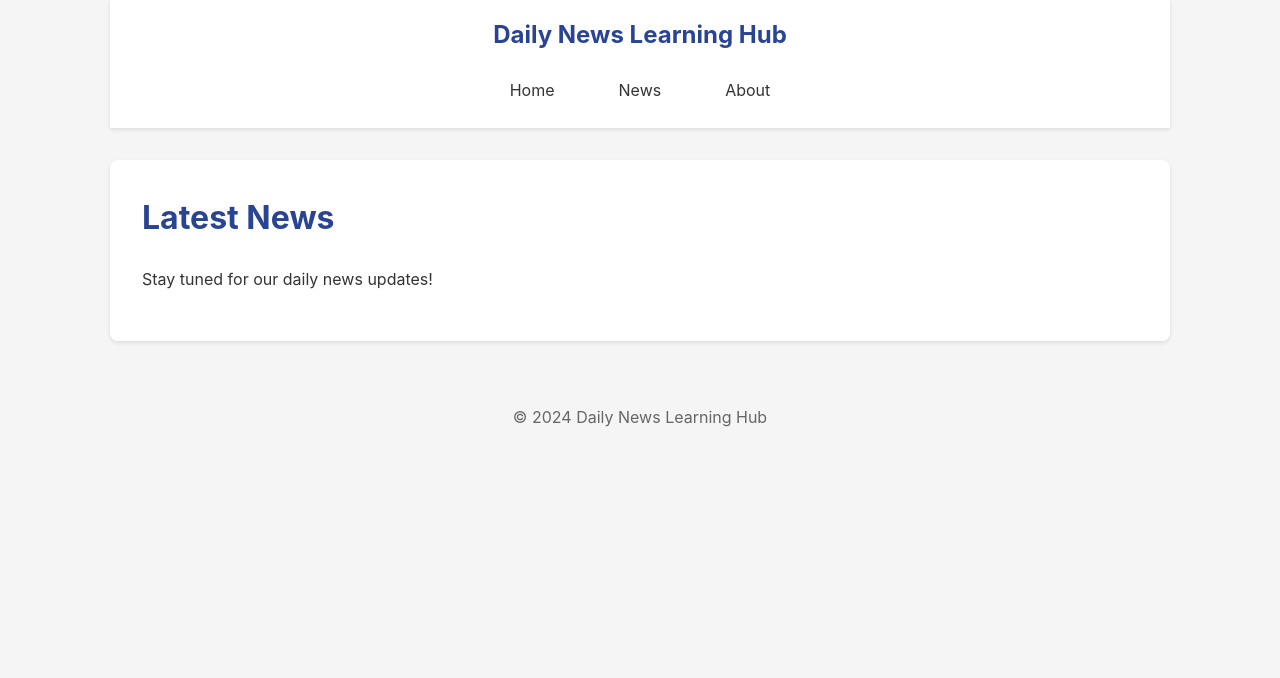
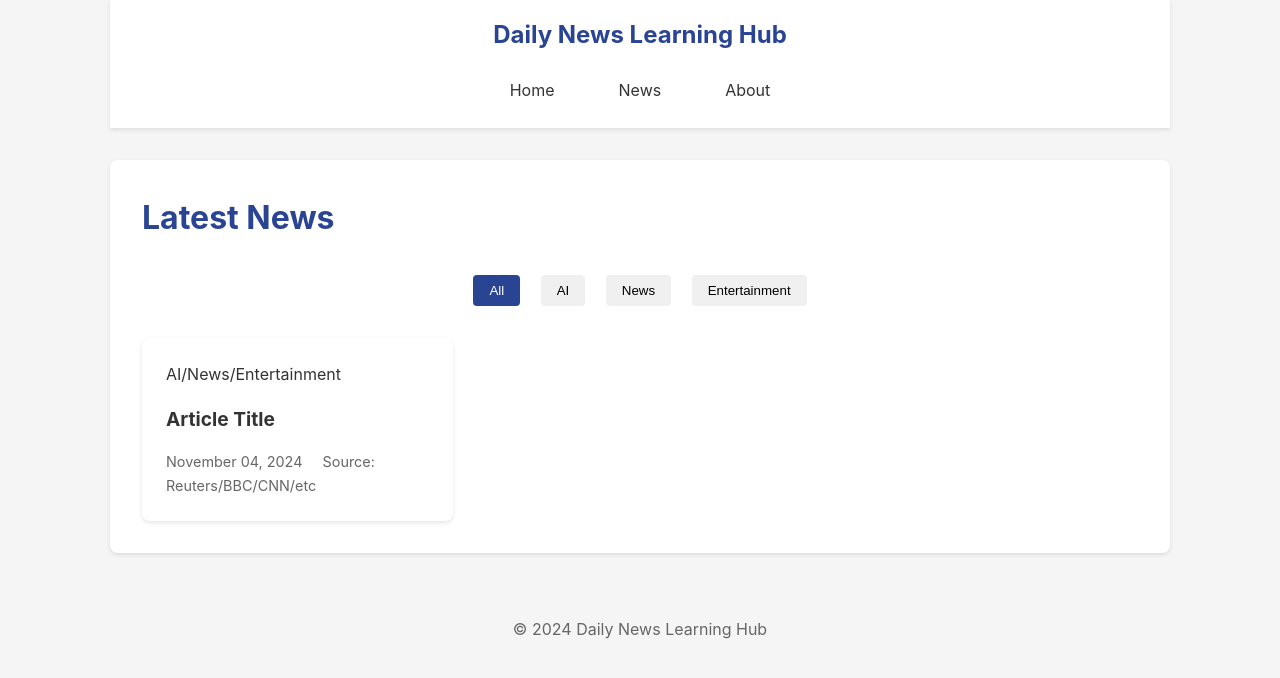
Before and after one commit to SKYEMINMIN/daily-news-learning, a Jekyll site: the page built from news.md, in a window 1280 px wide. Shown: the top 678 px of the page. Built offline with Jekyll 4.4.1, drawn with Linux system fonts in a browser that asks for light colours.

Commit message:
Set up content management system with article templates

```diff
--- a/assets/css/style.css
+++ b/assets/css/style.css
@@ -104,3 +104,135 @@ footer {
         text-align: center;
     }
 }
+
+/* Post styles */
+.post {
+    max-width: 800px;
+    margin: 0 auto;
+}
+
+.post-header {
+    margin-bottom: 2rem;
+}
+
+.post-category {
+    display: inline-block;
+    padding: 0.25rem 0.75rem;
+    background-color: #2a4494;
+    color: white;
+    border-radius: 4px;
+    font-size: 0.9rem;
+    margin-bottom: 1rem;
+}
+
+.post-title {
+    margin-bottom: 0.5rem;
+}
+
+.post-meta {
+    color: #666;
+    font-size: 0.9rem;
+}
+
+.post-source {
+    margin-left: 1rem;
+}
+
+.post-source a {
+    color: #2a4494;
+    text-decoration: none;
+}
+
+.vocabulary-section, .discussion-section {
+    margin-top: 2rem;
+    padding: 1.5rem;
+    background-color: #f8f9fa;
+    border-radius: 8px;
+}
+
+.vocabulary-list {
+    list-style: none;
+    padding: 0;
+}
+
+.vocabulary-list li {
+    margin-bottom: 1rem;
+}
+
+.vocabulary-list .example {
+    color: #666;
+    font-style: italic;
+    margin-top: 0.5rem;
+    margin-left: 1rem;
+}
+
+.question-list {
+    padding-left: 1.5rem;
+}
+
+.question-list li {
+    margin-bottom: 0.5rem;
+}
+
+/* News page styles */
+.news-page {
+    max-width: 1200px;
+    margin: 0 auto;
+}
+
+.category-filters {
+    margin: 2rem 0;
+    text-align: center;
+}
+
+.filter-btn {
+    padding: 0.5rem 1rem;
+    margin: 0 0.5rem;
+    border: none;
+    background-color: #f0f0f0;
+    border-radius: 4px;
+    cursor: pointer;
+    transition: all 0.3s ease;
+}
+
+.filter-btn.active {
+    background-color: #2a4494;
+    color: white;
+}
+
+.articles-grid {
+    display: grid;
+    grid-template-columns: repeat(auto-fill, minmax(300px, 1fr));
+    gap: 2rem;
+}
+
+.article-card {
+    background: white;
+    border-radius: 8px;
+    padding: 1.5rem;
+    box-shadow: 0 2px 4px rgba(0,0,0,0.1);
+    transition: transform 0.3s ease;
+}
+
+.article-card:hover {
+    transform: translateY(-5px);
+}
+
+.article-card h2 {
+    margin: 1rem 0;
+    font-size: 1.2rem;
+}
+
+.article-card h2 a {
+    color: #333;
+    text-decoration: none;
+}
+
+.article-meta {
+    font-size: 0.9rem;
+    color: #666;
+}
+
+.article-source {
+    margin-left: 1rem;
+}
--- a/news.md
+++ b/news.md
@@ -3,6 +3,26 @@ layout: default
 title: News
 ---
 
-# Latest News
+<div class="news-page">
+    <h1>Latest News</h1>
 
-Stay tuned for our daily news updates!
+    <div class="category-filters">
+        <button class="filter-btn active" data-category="all">All</button>
+        <button class="filter-btn" data-category="AI">AI</button>
+        <button class="filter-btn" data-category="News">News</button>
+        <button class="filter-btn" data-category="Entertainment">Entertainment</button>
+    </div>
+
+    <div class="articles-grid">
+        {% for post in site.posts %}
+        <div class="article-card" data-category="{{ post.category }}">
+            <span class="article-category">{{ post.category }}</span>
+            <h2><a href="{{ site.baseurl }}{{ post.url }}">{{ post.title }}</a></h2>
+            <div class="article-meta">
+                <span class="article-date">{{ post.date | date: "%B %d, %Y" }}</span>
+                <span class="article-source">Source: {{ post.source }}</span>
+            </div>
+        </div>
+        {% endfor %}
+    </div>
+</div>
```
Also changed, not shown: _layouts/post.html (added, +44 -0 lines), _posts/2024-11-04-template.md (added, +24 -0 lines).
